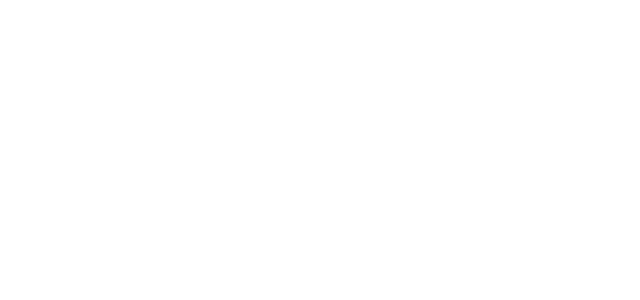
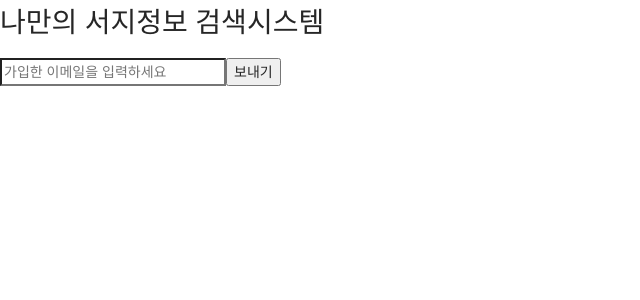
Before and after one commit to noname2048/ab-homebooks-react, a React (Create React App) app: page /simple/login in a window 1280 px wide. Shown: the top 300 px of the page, without its empty margins (0-640 px from the left). Built offline with nearby package versions, Linux system fonts and the light colour scheme.

Commit message:
feat: add simple landing page

```diff
--- a/src/pages/Home.tsx
+++ b/src/pages/Home.tsx
@@ -2,10 +2,10 @@ import "antd/dist/antd.css";
 
 import { BookOutlined, HomeOutlined } from "@ant-design/icons";
 import { Layout, Menu } from "antd";
+import { Link, Route } from "react-router-dom";
 
 import BookshelfList from "components/BookshelfList";
 import React from "react";
-import { Route } from "react-router-dom";
 
 const { Header, Footer, Sider, Content } = Layout;
 
@@ -27,7 +27,9 @@ const Home = () => {
               <Menu.Item key="2" icon={<HomeOutlined />}>
                 nav 2
               </Menu.Item>
-              <Menu.Item key="3">nav 3</Menu.Item>
+              <Menu.Item key="3">
+                <Link to="/home/login">login</Link>
+              </Menu.Item>
             </Menu>
           </Sider>
           <Content>
--- /dev/null
+++ b/src/pages/Simple.tsx
@@ -0,0 +1,18 @@
+import { Link, Route } from "react-router-dom";
+
+import { default as LandingPage } from "pages/simple/LandingPage";
+import { default as LoginPage } from "pages/simple/LoginPage";
+import React from "react";
+
+// import styled from "styled-components";
+
+const Simple = () => {
+  return (
+    <>
+      <Route exact path="/simple" component={LandingPage} />
+      <Route exact path="/simple/login" component={LoginPage} />
+    </>
+  );
+};
+
+export default Simple;
--- /dev/null
+++ b/src/pages/simple/LandingPage.tsx
@@ -0,0 +1,19 @@
+import { Link } from "react-router-dom";
+import React from "react";
+import styled from "styled-components";
+
+const LandingDiv = styled.div`
+  display: flex;
+  justify-content: center;
+  align-items: center;
+`;
+const LandingPage = () => {
+  return (
+    <LandingDiv>
+      <h1>나만의 서지정보 시스템</h1>
+      <Link to="/simple/login">로그인하기</Link>
+    </LandingDiv>
+  );
+};
+
+export default LandingPage;
--- /dev/null
+++ b/src/pages/simple/LoginPage.tsx
@@ -0,0 +1,44 @@
+import React, { useState } from "react";
+
+import styled from "styled-components";
+
+const LoginFormDiv = styled.div`
+  display: flex;
+  justify-content: center;
+  align-items: center;
+`;
+
+const LoginForm = styled.form`
+  display: flex;
+`;
+
+const LoginPage = () => {
+  const [info, setInfo] = useState({ email: "", password: "" });
+
+  return (
+    <>
+      <h1>나만의 서지정보 검색시스템</h1>
+      <LoginForm
+        action=""
+        onSubmit={(e) => {
+          e.preventDefault();
+        }}
+      >
+        <input
+          type="text"
+          placeholder="가입한 이메일을 입력하세요"
+          id="id"
+          onChange={(e) => {
+            setInfo((prevProps) => {
+              console.log(e.target.value);
+              return { ...prevProps, email: e.target.value };
+            });
+          }}
+        />
+        <button type="submit">보내기</button>
+      </LoginForm>
+    </>
+  );
+};
+
+export default LoginPage;
--- a/src/shared/App.js
+++ b/src/shared/App.js
@@ -2,12 +2,14 @@ import { default as Home } from "pages/Home"
 import { default as Profile } from "pages/Profile"
 import React from 'react';
 import { Route } from "react-router-dom";
+import { default as Simple } from "pages/Simple"
 
 const App = () => {
     return (
         <div>
             <Route exact path="/" component={Home} />
             <Route exact path="/profile" component={Profile} />
+            <Route path="/simple" component={Simple} />
         </div>
     );
 
```
